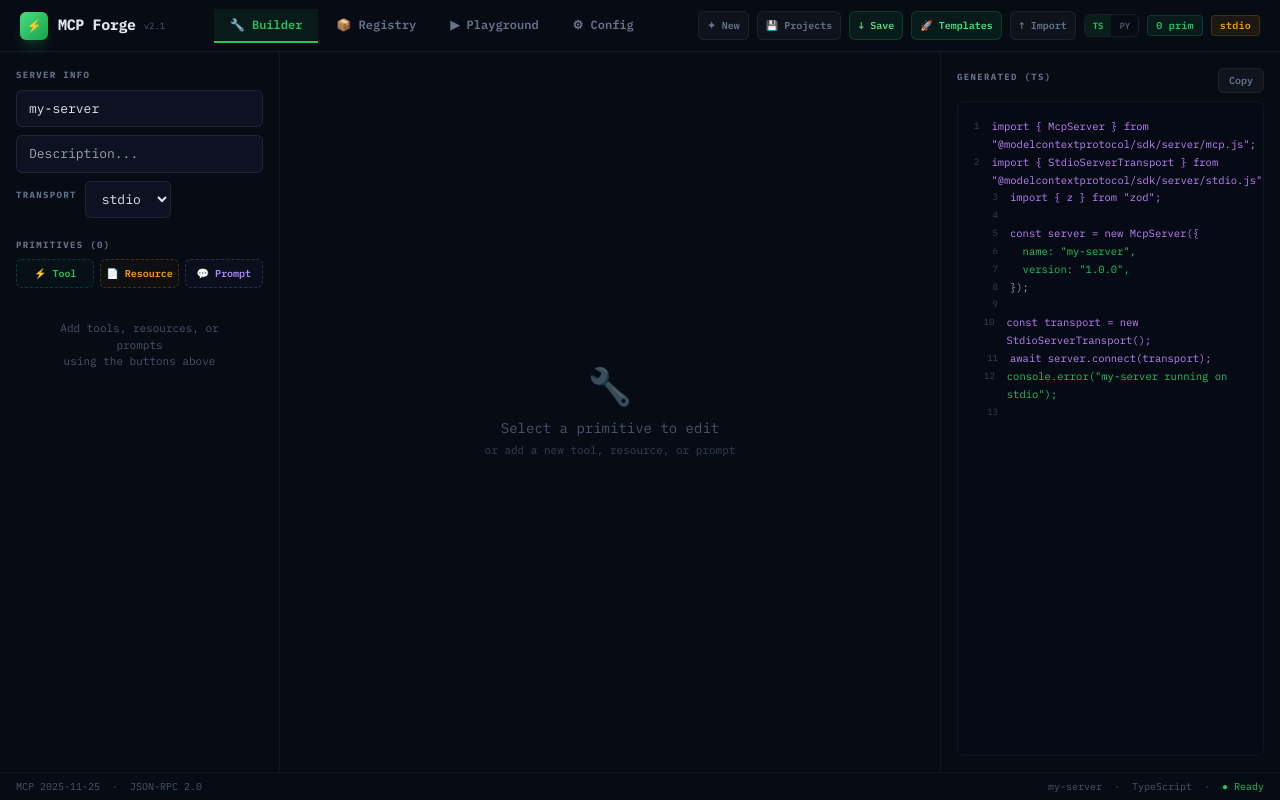
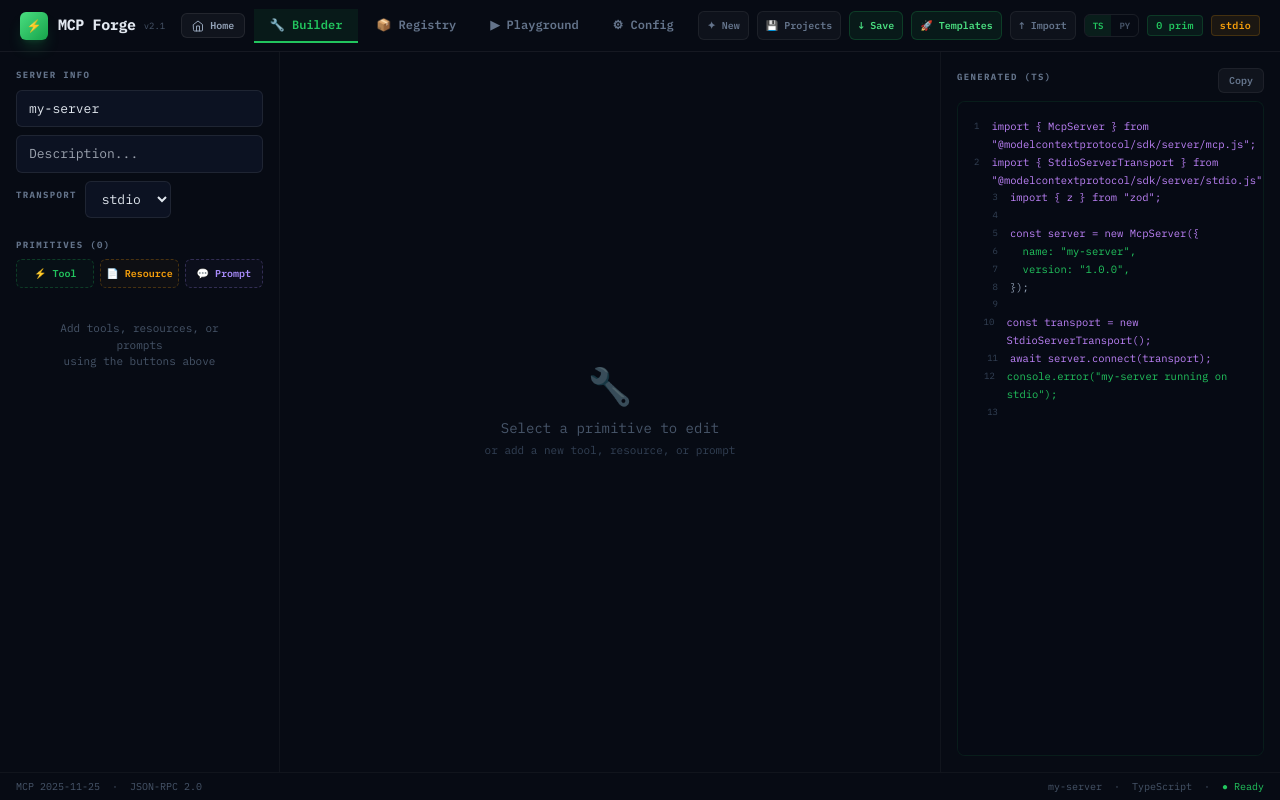
Before and after one commit to mpalmer79/mcp-forge, a Next.js app: page /builder in a window 1280 px wide. Built offline with nearby package versions, Linux system fonts and the light colour scheme.

Commit message:
Update page.tsx

```diff
--- a/src/app/builder/page.tsx
+++ b/src/app/builder/page.tsx
@@ -746,6 +746,10 @@ function BuilderPageInner() {
               <span className="text-[9px] text-slate-600">v2.1</span>
             </div>
           </Link>
+          <Link href="/" className="ml-1 px-2.5 py-1 bg-white/[0.04] border border-white/[0.08] rounded-md text-slate-400 text-[10px] font-mono font-semibold hover:text-white hover:bg-white/[0.08] hover:border-white/[0.15] transition-all flex items-center gap-1.5">
+            <svg width="12" height="12" viewBox="0 0 24 24" fill="none" stroke="currentColor" strokeWidth="2" strokeLinecap="round" strokeLinejoin="round"><path d="M3 9l9-7 9 7v11a2 2 0 0 1-2 2H5a2 2 0 0 1-2-2z"/><polyline points="9 22 9 12 15 12 15 22"/></svg>
+            <span className="hidden sm:inline">Home</span>
+          </Link>
         </div>
         {/* Tabs */}
         <div className="flex gap-0.5">
```
